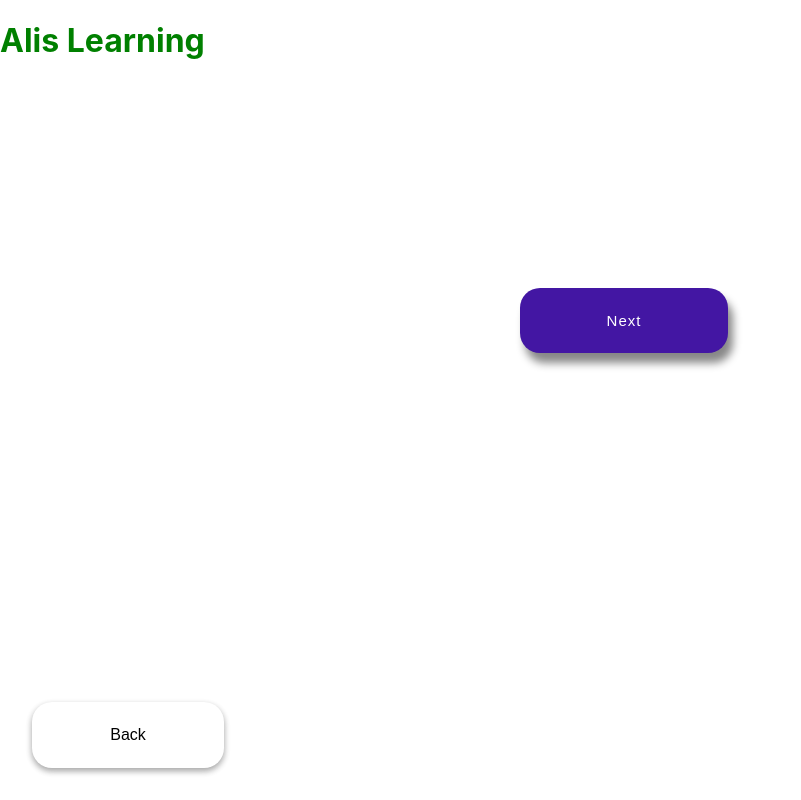
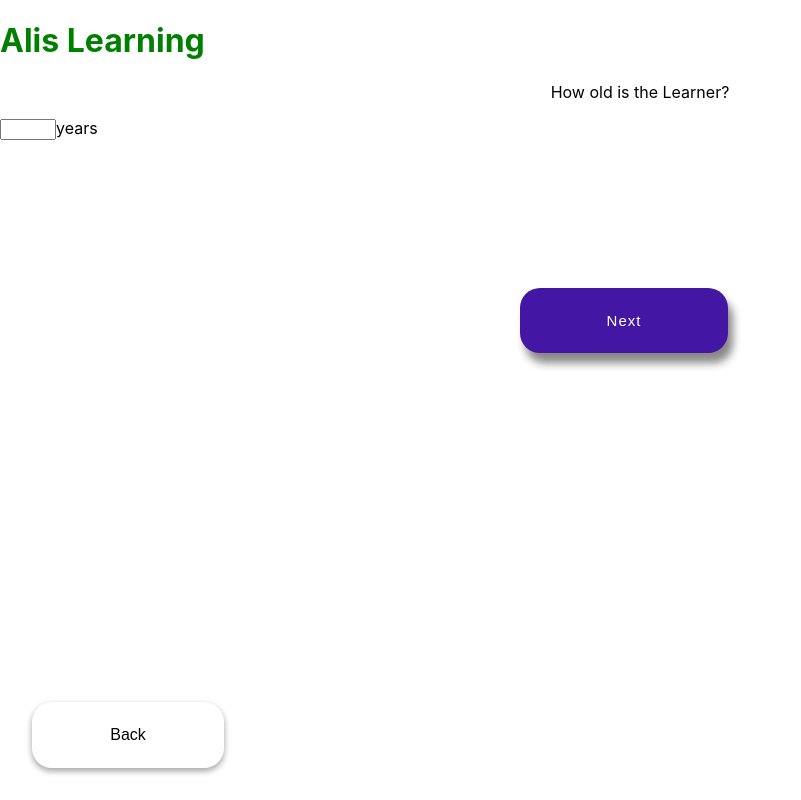
Before and after one commit to fac24/alis-learning, a Next.js app: page /adult-onboarding2 in a window 1280 px wide. Shown: the whole page, without its empty margins (0-801 px from the left). Built offline with nearby package versions, Linux system fonts and the light colour scheme.

Commit message:
settig the age to users, creating a form for learner to add age

```diff
--- a/pages/adult-onboarding2.js
+++ b/pages/adult-onboarding2.js
@@ -2,11 +2,27 @@ import Link from "next/link";
 import styled from "styled-components";
 import AdultsBack from "../components/AdultsBack";
 import AdultsNext from "../components/AdultsNext";
+import AdultText from "../components/Styled-Components/AdultText";
 
 export default function Adult() {
+  const getAge = (e) => {
+    e.preventDefault();
+    // picking up the age.
+    // console.log(e.target.age.value);
+    let learnersAge = e.target.age.value;
+    console.log(learnersAge);
+    // here we will handle saving the users age to local storage.
+  };
   return (
     <>
-      <AdultsNext page={2} />
+      <AdultText>How old is the Learner?</AdultText>
+      <form onSubmit={getAge}>
+        <label>
+          <input type="number" name="age" min="1" max="18"></input>
+          years
+        </label>
+        <AdultsNext page={2} />
+      </form>
       <AdultsBack page={2} />
     </>
   );
```
